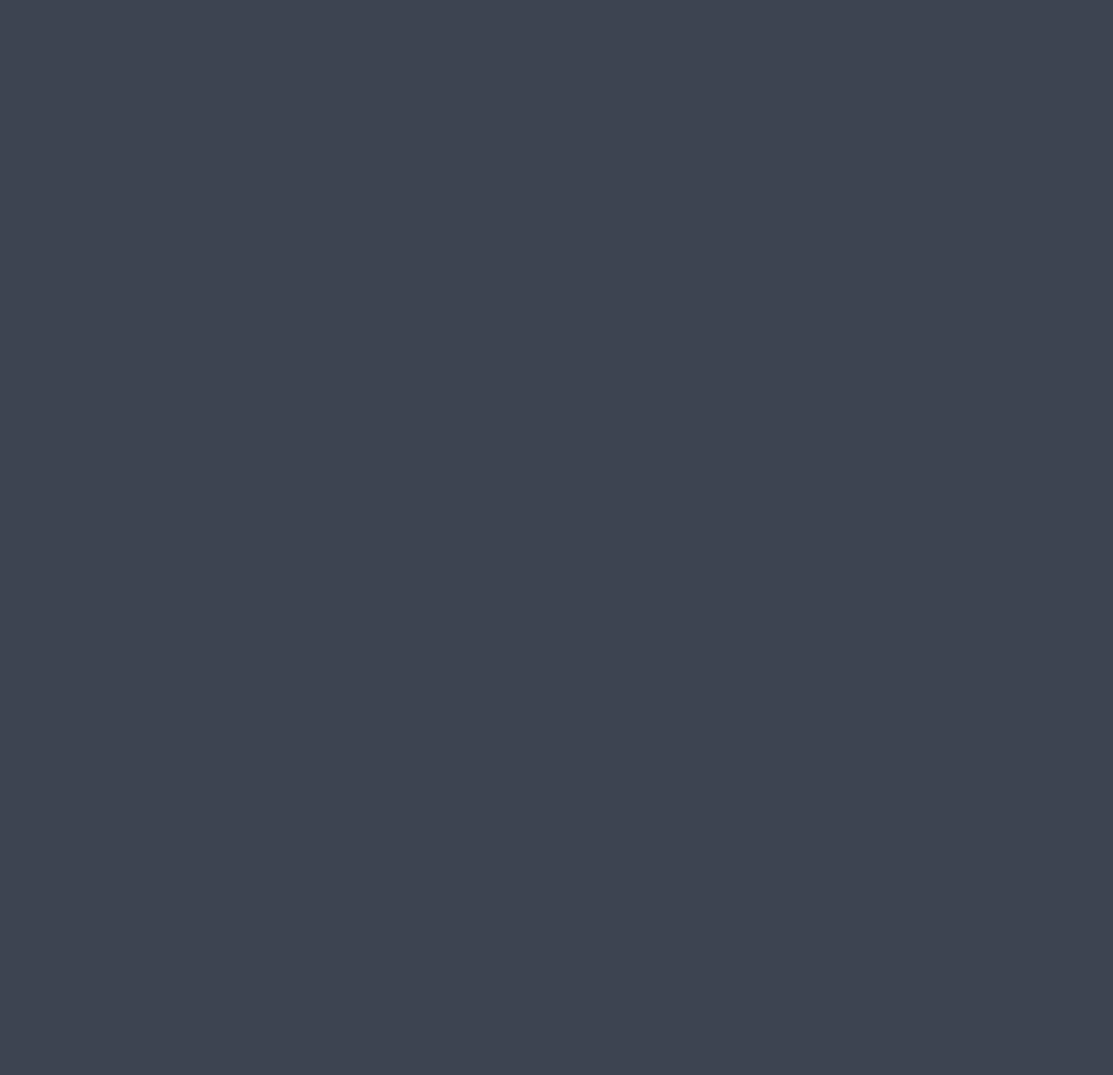
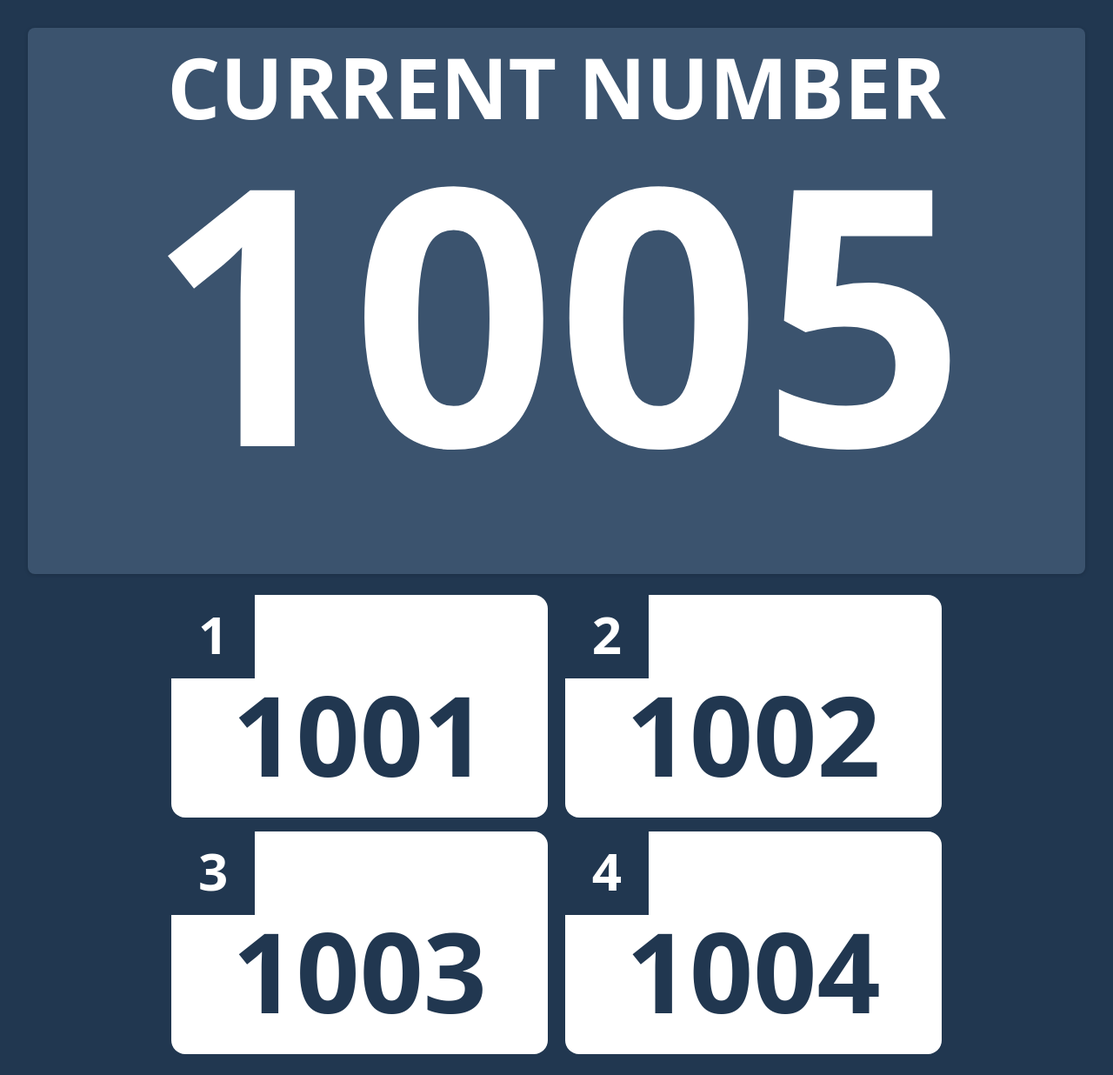
Before and after one commit to DeadanDev/queue-system, a website: page public/customer.html in a window 1280 px wide. Shown: the whole page at 87% size. Before the commit the page ends 800 px from the top, so only its background shows below. Drawn offline with nearby package versions, Linux system fonts and the light colour scheme.

Commit message:
Customer Interface

```diff
--- a/public/customer.html
+++ b/public/customer.html
@@ -8,8 +8,37 @@
 
     <link href="https://cdn.jsdelivr.net/npm/tailwindcss@2.1/dist/tailwind.min.css" rel="stylesheet" type="text/css" />
     <link href="https://cdn.jsdelivr.net/npm/daisyui@1.14.1/dist/full.css" rel="stylesheet" type="text/css" />
+    <link rel="stylesheet" href="./styles/customer.css">
 </head>
-<body>
+<body class="p-8">
+    <div class="card">
+        <p class="text-8xl text-center font-bold font-sans">CURRENT NUMBER</p>
+        <p class="text-center font-bold font-sans leading-none" style="font-size:412px">1005</p>
+    </div>
+    <div class="box-content w-1000 p-4 -mb-8">
+        <center>
+        <div class="inline-block h-64 m-2 rounded-r-2xl rounded-bl-2xl bg-white" style="width: 27.05em;">
+          <div class="bg-black h-24 w-24 float-left font-bold font-sans" style="font-size:60px; background-color:#213750;">1</div>
+          <div class="h-24 w-max"></div>
+          <p class="text-9xl text-center font-bold font-sans" style="color:#213750;">1001</p>
+        </div>
+        <div class="inline-block h-64 m-2 rounded-r-2xl rounded-bl-2xl bg-white" style="width: 27.05em;">
+            <div class="bg-black h-24 w-24 float-left font-bold font-sans" style="font-size:60px; background-color:#213750;">2</div>
+            <div class="h-24 w-max"></div>
+            <p class="text-9xl text-center font-bold font-sans" style="color:#213750;">1002</p>
+        </div>
+        <div class="inline-block h-64 m-2 rounded-r-2xl rounded-bl-2xl bg-white" style="width: 27.05em;">
+            <div class="bg-black h-24 w-24 float-left font-bold font-sans" style="font-size:60px; background-color:#213750;">3</div>
+            <div class="h-24 w-max"></div>
+            <p class="text-9xl text-center font-bold font-sans" style="color:#213750;">1003</p>
+        </div>
+        <div class="inline-block h-64 m-2 rounded-r-2xl rounded-bl-2xl bg-white" style="width: 27.05em;">
+            <div class="h-24 w-24 float-left font-bold font-sans" style="font-size:60px; background-color:#213750;">4</div>
+            <div class="h-24 w-max"></div>
+            <p class="text-9xl text-center font-bold font-sans" style="color:#213750;">1004</p>
+        </div>
+        </center>
+    </div>
 
 </body>
 </html>
--- /dev/null
+++ b/public/styles/customer.scss
@@ -0,0 +1,32 @@
+@import url('https://fonts.googleapis.com/css2?family=Roboto:wght@300&display=swap');
+
+$COLOR_BG: #213750;
+$COLOR_CARD: #3B536E;;
+:root {
+    background-color: #213750 !important;
+}
+* {
+    font-family: 'Roboto', sans-serif;
+    box-sizing: border-box;
+
+    color: white;
+}
+
+body {
+    margin: 0;
+}
+
+.card {
+    background: $COLOR_CARD;
+    padding: 20px;
+
+    display: flex;
+    flex-wrap: nowrap;
+
+    width: 100%;
+    height: 628px;
+
+    border-radius: 8px;
+
+    box-shadow: rgba(0, 0, 0, 0.16) 0px 1px 4px;
+}
```
Also changed, not shown: public/styles/customer.css (added), 1 other file.
